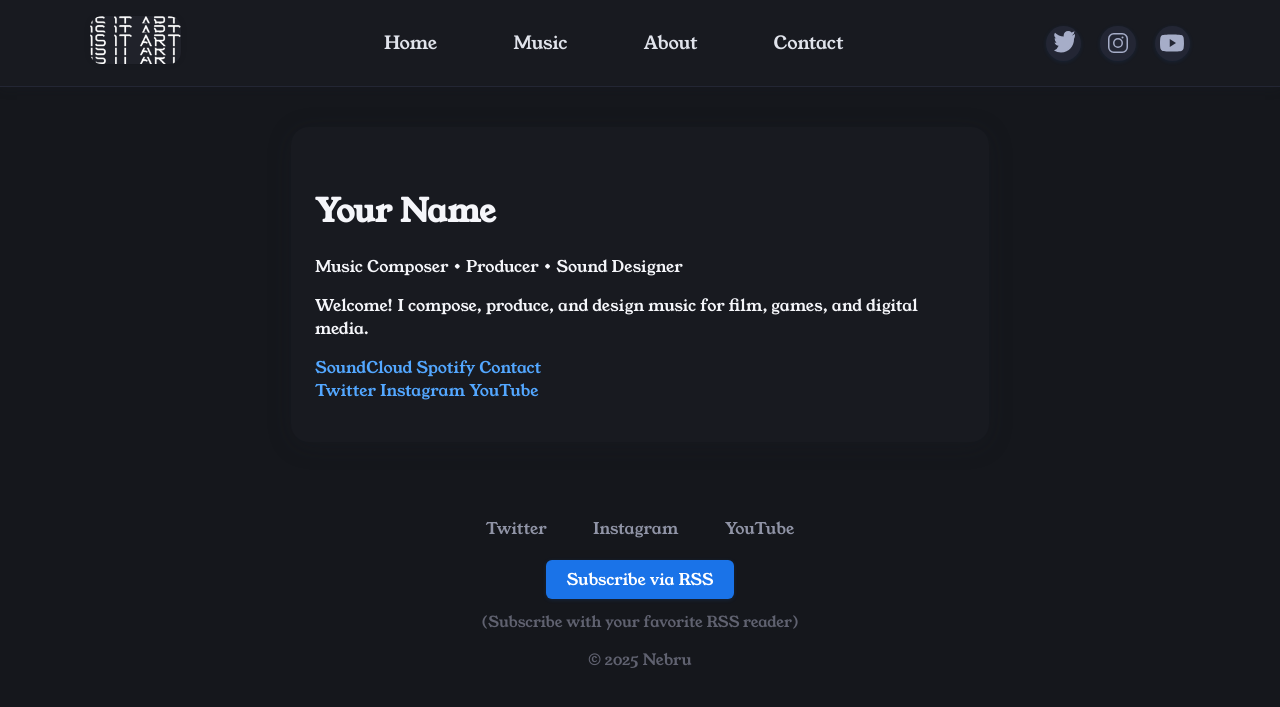
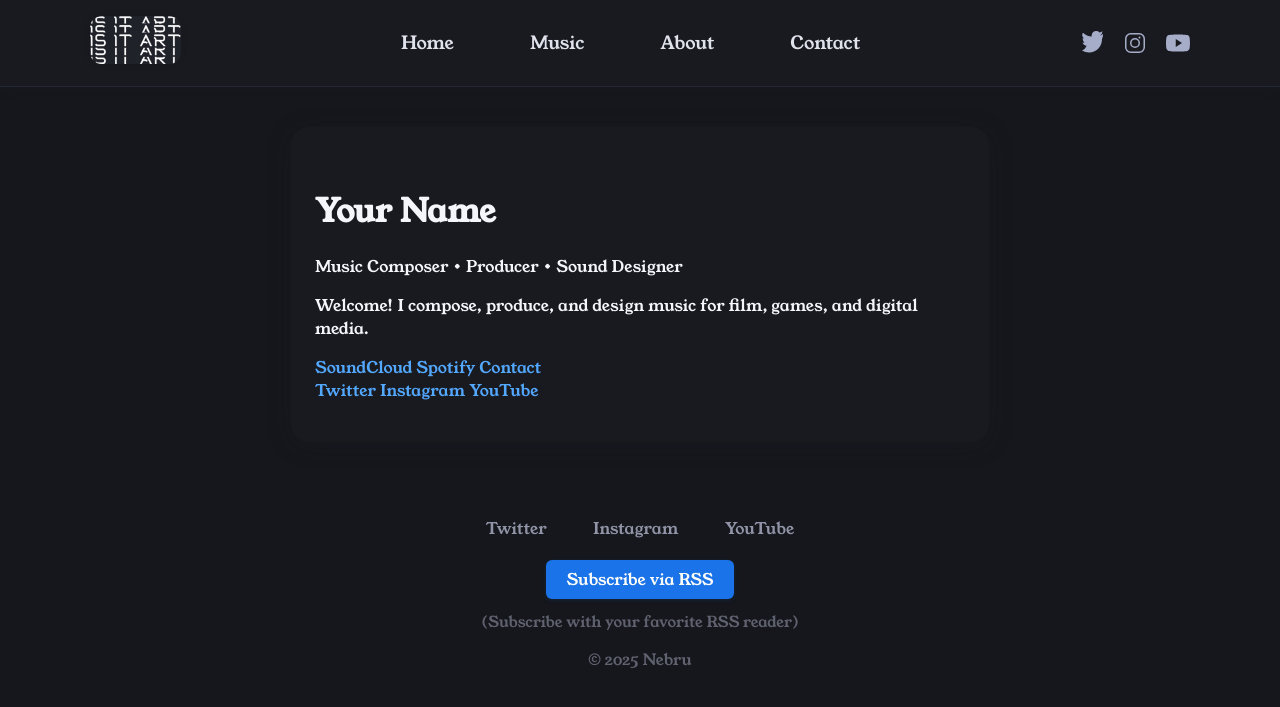
Before and after one commit to 0xnebru/0xnebru.github.io, a Jekyll site: the page built from index.md, in a window 1280 px wide. Shown: the top 707 px of the page. Built offline with Jekyll 4.4.1, drawn with Linux system fonts in a browser that asks for light colours.

Commit message:
Update style.css

```diff
--- a/assets/style.css
+++ b/assets/style.css
@@ -71,20 +71,21 @@ body {
 }
 .header-social a {
   color: #a6adc8;
-  background: #232634;
-  border-radius: 50%;
-  padding: 0.35em;
+  background: none;
+  border-radius: 0;
+  padding: 0;
   display: inline-flex;
   align-items: center;
   justify-content: center;
-  transition: background .2s, color .2s, box-shadow .2s;
-  box-shadow: 0 1px 4px rgba(26,115,232,0.10);
+  transition: color .2s;
+  box-shadow: none;
+  font-size: 1.3em;
 }
 .header-social a:hover,
 .header-social a:focus {
-  color: #fff;
-  background: #1a73e8;
-  box-shadow: 0 2px 8px rgba(26,115,232,0.24);
+  color: #1a73e8;
+  background: none;
+  box-shadow: none;
 }
 
 main {
```
